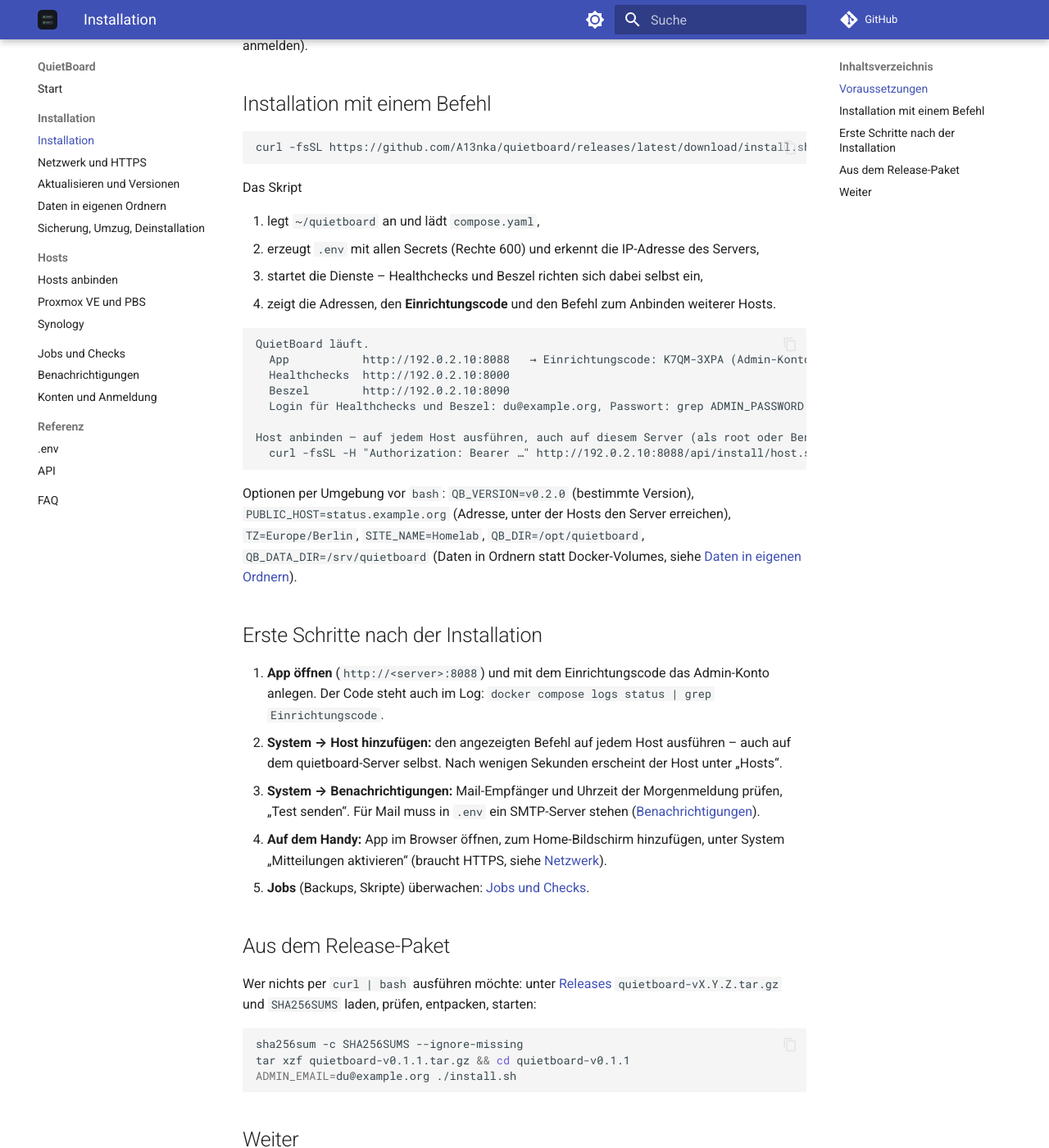
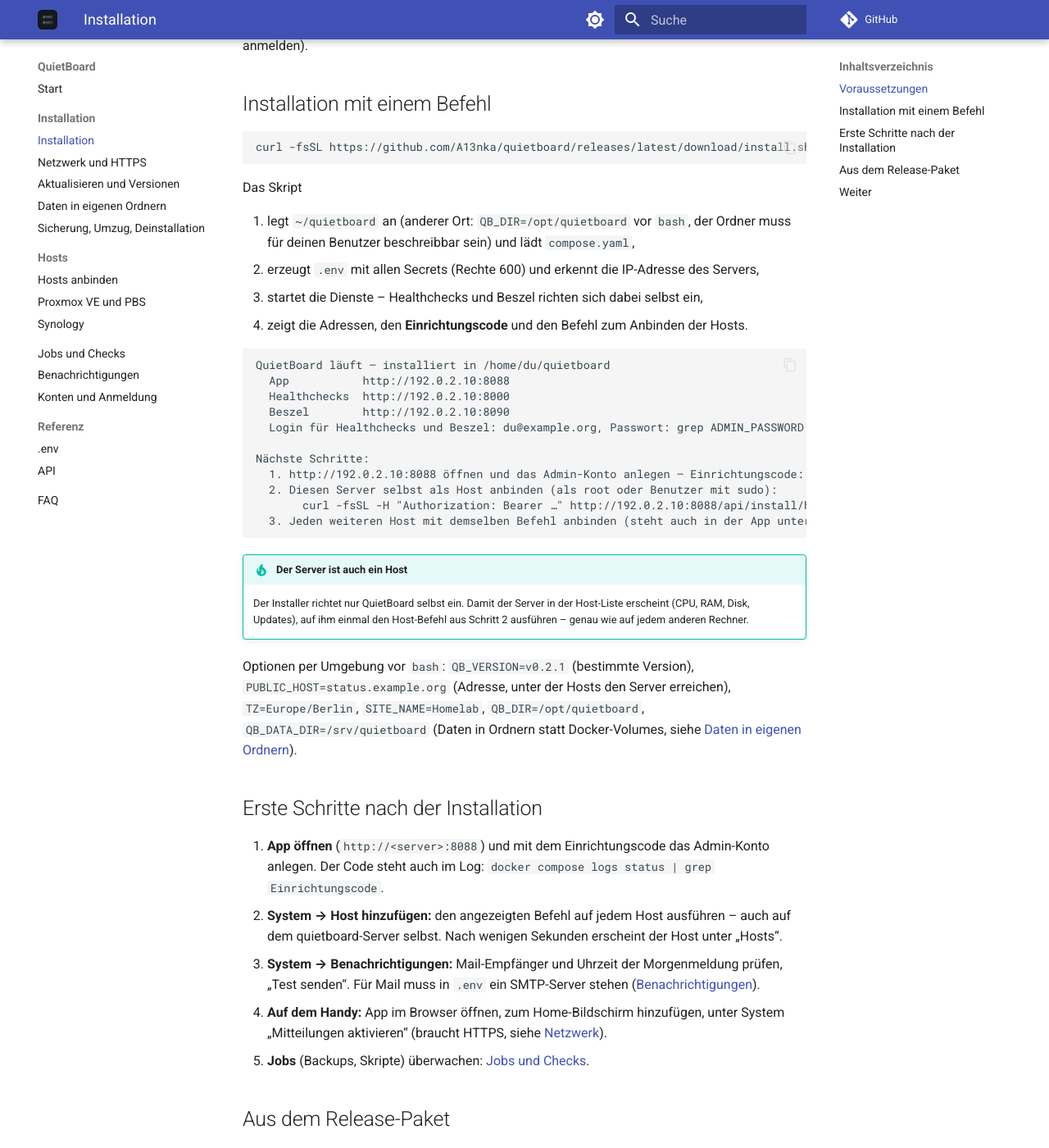
Before and after one commit to A13nka/quietboard, an MkDocs documentation site: the page built from docs/install/index.md, in a window 1280 px wide and 1400 px high, scrolled down 698 px. Shown: the whole window at 82% size. Built offline with MkDocs 1.6.1 and Material for MkDocs 9.7.7, drawn with Linux system fonts in a browser that asks for light colours; comment, search, counter and statistics services are not loaded.

Commit message:
install.sh: clearer next steps, binary agent PrivateTmp (#3)
Co-authored-by: Claude Opus 5.5 <noreply@anthropic.com>

````diff
--- a/docs/install/index.md
+++ b/docs/install/index.md
@@ -23,23 +23,29 @@ curl -fsSL https://github.com/A13nka/quietboard/releases/latest/download/install
 
 Das Skript
 
-1. legt `~/quietboard` an und lädt `compose.yaml`,
+1. legt `~/quietboard` an (anderer Ort: `QB_DIR=/opt/quietboard` vor `bash`, der Ordner muss für deinen Benutzer beschreibbar sein) und lädt `compose.yaml`,
 2. erzeugt `.env` mit allen Secrets (Rechte 600) und erkennt die IP-Adresse des Servers,
 3. startet die Dienste – Healthchecks und Beszel richten sich dabei selbst ein,
-4. zeigt die Adressen, den **Einrichtungscode** und den Befehl zum Anbinden weiterer Hosts.
+4. zeigt die Adressen, den **Einrichtungscode** und den Befehl zum Anbinden der Hosts.
 
 ```text
-QuietBoard läuft.
-  App           http://192.0.2.10:8088   → Einrichtungscode: K7QM-3XPA (Admin-Konto anlegen)
+QuietBoard läuft – installiert in /home/du/quietboard
+  App           http://192.0.2.10:8088
   Healthchecks  http://192.0.2.10:8000
   Beszel        http://192.0.2.10:8090
-  Login für Healthchecks und Beszel: du@example.org, Passwort: grep ADMIN_PASSWORD ~/quietboard/.env
+  Login für Healthchecks und Beszel: du@example.org, Passwort: grep ADMIN_PASSWORD /home/du/quietboard/.env
 
-Host anbinden – auf jedem Host ausführen, auch auf diesem Server (als root oder Benutzer mit sudo):
-  curl -fsSL -H "Authorization: Bearer …" http://192.0.2.10:8088/api/install/host.sh | bash
+Nächste Schritte:
+  1. http://192.0.2.10:8088 öffnen und das Admin-Konto anlegen – Einrichtungscode: K7QM-3XPA
+  2. Diesen Server selbst als Host anbinden (als root oder Benutzer mit sudo):
+       curl -fsSL -H "Authorization: Bearer …" http://192.0.2.10:8088/api/install/host.sh | bash
+  3. Jeden weiteren Host mit demselben Befehl anbinden (steht auch in der App unter System → Host hinzufügen).
 ```
 
-Optionen per Umgebung vor `bash`: `QB_VERSION=v0.2.0` (bestimmte Version), `PUBLIC_HOST=status.example.org` (Adresse, unter der Hosts den Server erreichen), `TZ=Europe/Berlin`, `SITE_NAME=Homelab`, `QB_DIR=/opt/quietboard`, `QB_DATA_DIR=/srv/quietboard` (Daten in Ordnern statt Docker-Volumes, siehe [Daten in eigenen Ordnern](storage.md)).
+!!! tip "Der Server ist auch ein Host"
+    Der Installer richtet nur QuietBoard selbst ein. Damit der Server in der Host-Liste erscheint (CPU, RAM, Disk, Updates), auf ihm einmal den Host-Befehl aus Schritt 2 ausführen – genau wie auf jedem anderen Rechner.
+
+Optionen per Umgebung vor `bash`: `QB_VERSION=v0.2.1` (bestimmte Version), `PUBLIC_HOST=status.example.org` (Adresse, unter der Hosts den Server erreichen), `TZ=Europe/Berlin`, `SITE_NAME=Homelab`, `QB_DIR=/opt/quietboard`, `QB_DATA_DIR=/srv/quietboard` (Daten in Ordnern statt Docker-Volumes, siehe [Daten in eigenen Ordnern](storage.md)).
 
 ## Erste Schritte nach der Installation
 
````
Also changed, not shown: CHANGELOG.md (+7 -0 lines), 2 other files.
